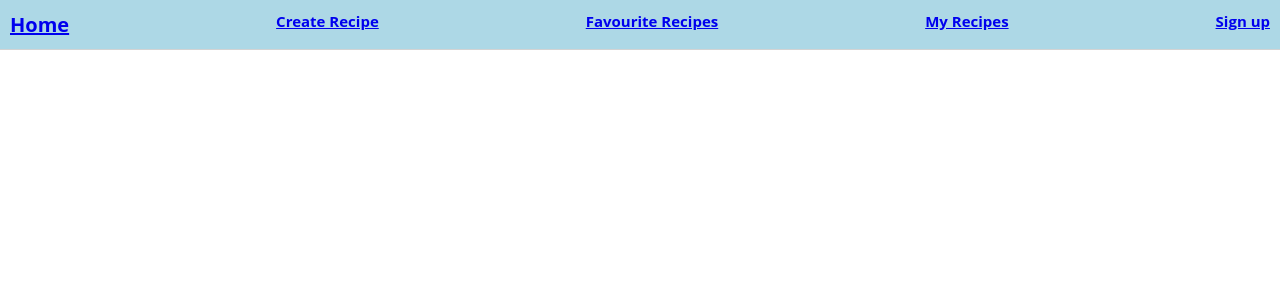
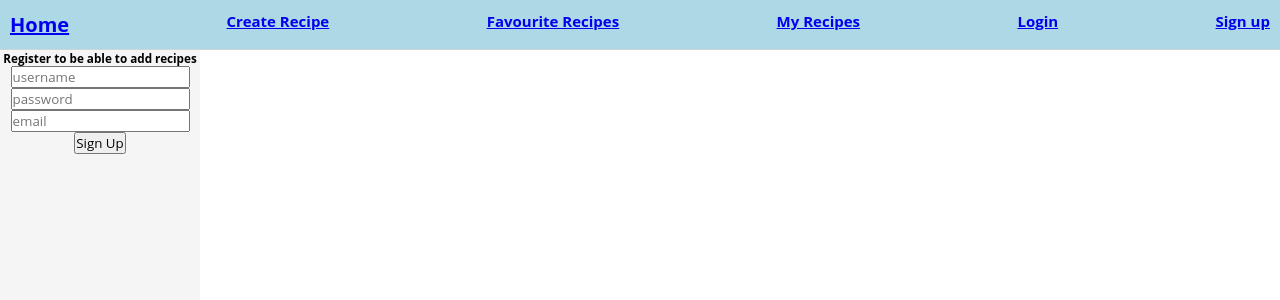
Before and after one commit to AndresOverflow/HealthyRecipes, a React app: page /login in a window 1280 px wide. Shown: the top 300 px of the page. Built offline with nearby package versions, Linux system fonts and the light colour scheme.

Commit message:
login page created

```diff
--- a/src/App.js
+++ b/src/App.js
@@ -8,8 +8,8 @@ import styled from "styled-components";
 import Discounts from "./UI/SideBar/Discounts";
 import CreateRecipe from './containers/CreateRecipe/CreateRecipe';
 import Favourites from './containers/Favourites/Favourites';
-import Auth from './containers/Auth/Auth';
-
+import SignUp from './containers/SignUp/SignUp';
+import Login from './containers/Login/Login';
 
 export const TABLET_LANDSCAPE_BREAKPOINT = '56.25em'
 
@@ -32,6 +32,7 @@ export default () => (
       <Route path = "/" exact component={RecipesContent} />
       <Route path = "/create-recipe" component = {CreateRecipe} />
       <Route path = "/favourite-recipes" component = {Favourites} />
-      <Route path = "/sign-up" component = {Auth} />
+      <Route path = "/sign-up" component = {SignUp} />
+      <Route path = "/login" component = {Login} />
     </App>
 );
--- a/src/UI/NavigationBar/NavigationBar.js
+++ b/src/UI/NavigationBar/NavigationBar.js
@@ -30,6 +30,7 @@ export default (props) => {
       <Link to="/create-recipe"><h2>Create Recipe</h2> </Link>
       <Link to="/favourite-recipes"><h2>Favourite Recipes</h2> </Link>
       <Link to="/my-recipes"><h2>My Recipes</h2> </Link>
+      <Link to="/login"><h2>Login</h2></Link>
       <Link to="/sign-up"><h2>Sign up</h2> </Link>
 
     </Box>
--- a/src/containers/Auth/Auth.css
+++ b/src/containers/Login/Login.css
@@ -1,4 +1,4 @@
-.Auth {
+.SignUp {
     text-align: center;
     background-color: whitesmoke;
 }
--- /dev/null
+++ b/src/containers/Login/Login.js
@@ -0,0 +1,58 @@
+import React, {Component} from 'react';
+import { connect } from 'react-redux';
+
+import classes from './Login.css';
+import * as actions from '../../store/actions/index'
+
+class Auth extends Component {
+
+    state = {
+        username: '',
+        password: '',
+        email : ''
+    }
+
+
+    onSubmitHandler = (event) => {
+        console.log("user Signed up");
+        event.preventDefault();
+        this.props.onAuth(this.state.email, this.state.password);
+    }
+
+    render () {
+
+
+
+        let form = (
+            <form onSubmit={this.onSubmitHandler}>
+                <input type="text" placeholder = "username "
+                    value = {this.state.username}
+                    onChange={(event) => this.setState({username : event.target.value}) }/>
+                <input type="text" placeholder = "password"
+                    value = {this.state.password}
+                    onChange={(event) => this.setState({password : event.target.value})}/>
+                <input type="text" placeholder = "email"
+                    value = {this.state.email}
+                    onChange={(event) => this.setState({email : event.target.value})}/>
+                    <button> Sign Up</button>
+
+            </form>
+        );
+
+        return (
+            <div className={classes.SignUp}>
+                <div><h3>Register to be able to add recipes</h3></div>
+                <div>{form}</div>
+
+            </div>
+        );
+    }
+}
+
+const mapDispatchToProps = dispatch => {
+    return {
+        onAuth: (email, password) => dispatch(actions.auth(email, password))
+    };
+};
+
+export default connect(null, mapDispatchToProps)(Auth);
--- /dev/null
+++ b/src/containers/SignUp/SignUp.css
@@ -0,0 +1,4 @@
+.SignUp {
+    text-align: center;
+    background-color: whitesmoke;
+}
--- a/src/containers/Auth/Auth.js
+++ b/src/containers/SignUp/SignUp.js
@@ -1,7 +1,7 @@
 import React, {Component} from 'react';
 import { connect } from 'react-redux';
 
-import classes from './Auth.css';
+import classes from './SignUp.css';
 import * as actions from '../../store/actions/index'
 
 class Auth extends Component {
@@ -14,11 +14,9 @@ class Auth extends Component {
 
 
     onSubmitHandler = (event) => {
-        console.log("adfads");
-        alert("hii");
+        console.log("user Signed up");
         event.preventDefault();
         this.props.onAuth(this.state.email, this.state.password);
-        alert("hii");
     }
 
     render () {
@@ -42,7 +40,7 @@ class Auth extends Component {
         );
 
         return (
-            <div className={classes.Auth}>
+            <div className={classes.SignUp}>
                 <div><h3>Register to be able to add recipes</h3></div>
                 <div>{form}</div>
 
```
